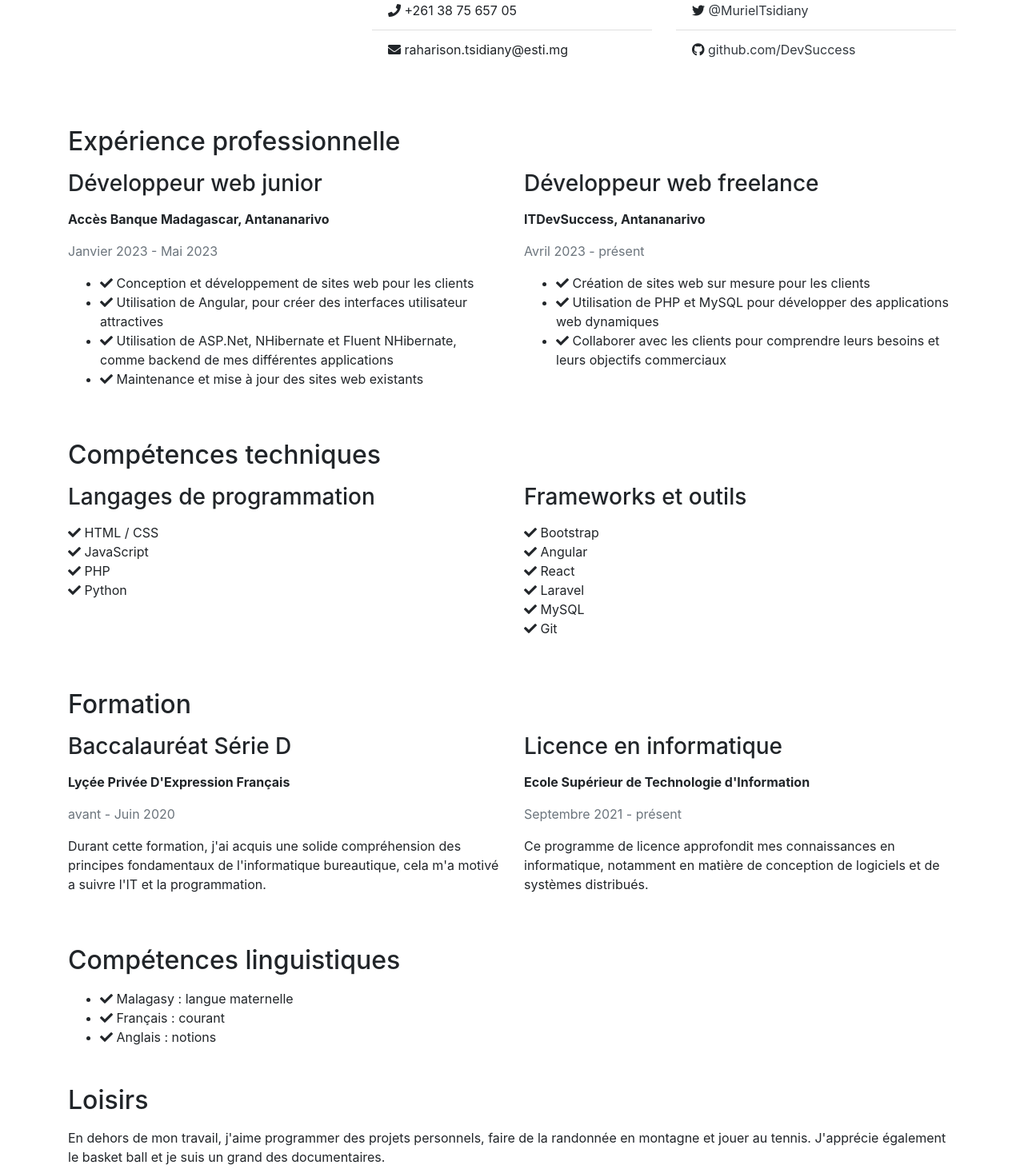
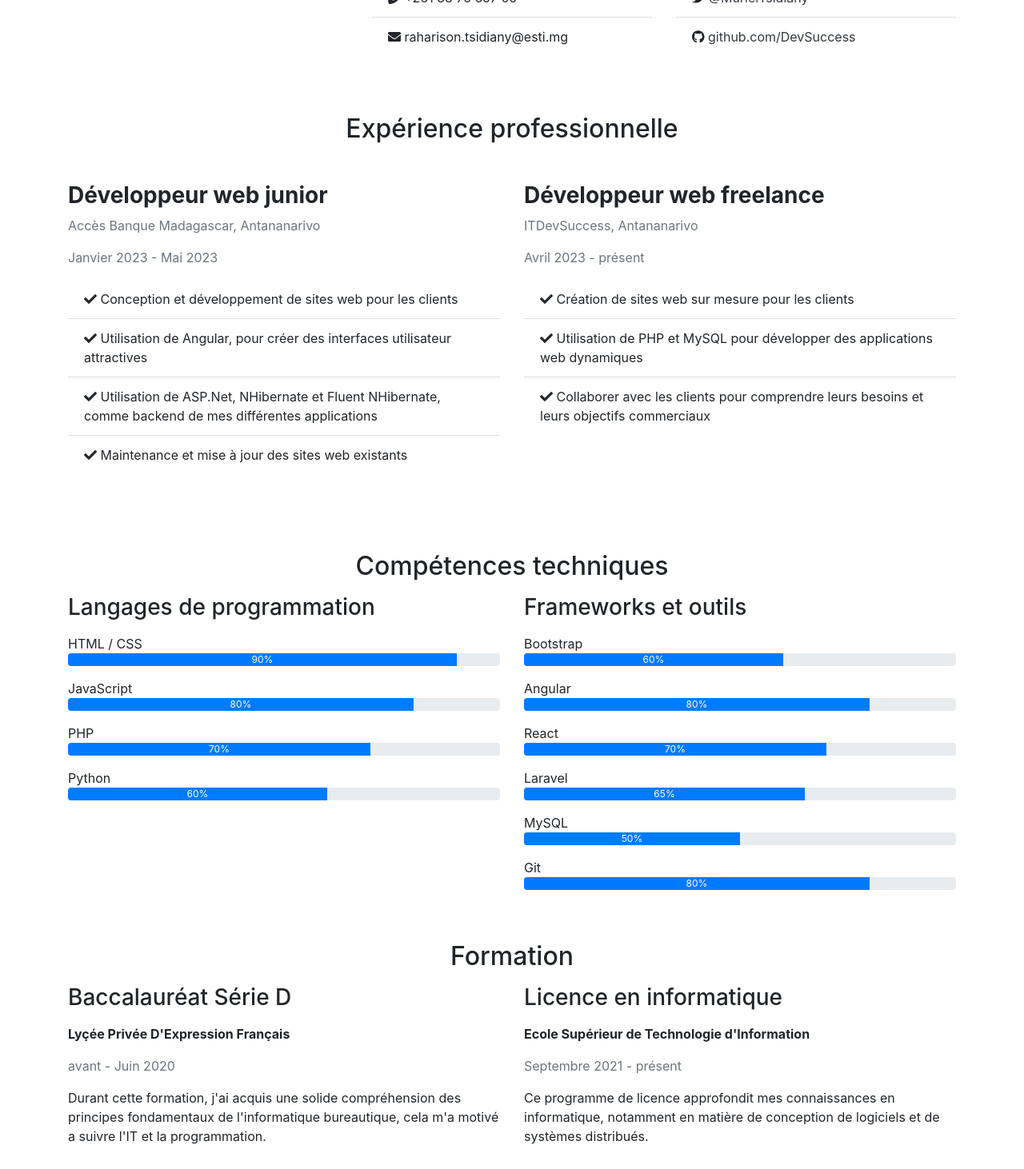
Before and after one commit to Group-ITDevSuccess/devsuccess.github.io, a plain HTML site: page CV/Web/index.html in a window 1280 px wide. Shown: the part 461-1923 px from the top of the page at 80% size. Drawn offline with nearby package versions, Linux system fonts and the light colour scheme.

Commit message:
Enregistrement de CV

```diff
--- a/CV/Web/index.html
+++ b/CV/Web/index.html
@@ -13,10 +13,7 @@
   <header class="bg-primary text-white text-center py-5">
     <div class="container">
       <div class="row">
-            <div class="col-md-4">
-                <img src="./img/banniere.png" alt="Logo ITDevSuccess" class="img-fluid">
-            </div>
-            <div class="col-md-8">
+        <div class="col-md-12">
           <h1 class="display-4 mb-3">Mon CV de développeur</h1>
           <p class="lead">Je suis un développeur passionné et motivé</p>
         </div>
@@ -27,26 +24,48 @@
   <section class="container my-5">
     <div class="row justify-content-center">
       <div class="col-md-4 text-center mb-3">
-      <img src="./img/untitled.png" alt="Image de profil" class="img-fluid rounded-circle" style="max-width: 200px;">
+        <img src="./img/untitled.png" alt="Image de profil" class="img-fluid rounded-circle" style="max-width: 200px" />
       </div>
       <div class="col-md-8">
+        <h2 class="fw-bold mb-4 text-center">Information personnels</h2>
         <div class="row mb-4">
           <div class="col-md-6">
-          <h2 class="fw-bold mb-4">A Propos</h2>
             <ul class="list-group list-group-flush">
-            <li class="list-group-item"><i class="fas fa-user me-2"></i> TSIDIANY Raharison Muriel</li>
-            <li class="list-group-item"><i class="fas fa-map-marker-alt me-2"></i> III F 25 Bis Antohomadinika Avaratra</li>
-            <li class="list-group-item"><i class="fas fa-phone me-2"></i> +261 38 75 657 05</li>
-            <li class="list-group-item"><i class="fas fa-envelope me-2"></i> raharison.tsidiany@esti.mg</li>
+              <li class="list-group-item">
+                <i class="fas fa-user me-2"></i> TSIDIANY Raharison Muriel
+              </li>
+              <li class="list-group-item">
+                <i class="fas fa-map-marker-alt me-2"></i> III F 25 Bis
+                Antohomadinika Avaratra
+              </li>
+              <li class="list-group-item">
+                <i class="fas fa-phone me-2"></i> +261 38 75 657 05
+              </li>
+              <li class="list-group-item">
+                <i class="fas fa-envelope me-2"></i>
+                raharison.tsidiany@esti.mg
+              </li>
             </ul>
           </div>
           <div class="col-md-6">
-          <h2 class="fw-bold mb-4">Réseau Social</h2>
             <ul class="list-group list-group-flush">
-            <li class="list-group-item"><i class="fas fa-globe me-2"></i> <a href="#" class="text-decoration-none text-dark">www.johndoe.com</a></li>
-            <li class="list-group-item"><i class="fab fa-linkedin-in me-2"></i> <a href="https://www.linkedin.com/in/raharison-muriel-tsidiany-1948a0249/" class="text-decoration-none text-dark">Raharison Muriel TSIDIANY</a></li>
-            <li class="list-group-item"><i class="fab fa-twitter me-2"></i> <a href="#" class="text-decoration-none text-dark">@MurielTsidiany</a></li>
-            <li class="list-group-item"><i class="fab fa-github me-2"></i> <a href="https://github.com/DevSuccess" class="text-decoration-none text-dark">github.com/DevSuccess</a></li>
+              <li class="list-group-item">
+                <i class="fas fa-globe me-2"></i>
+                <a href="#" class="text-decoration-none text-dark">www._ _ _ _ _.com</a>
+              </li>
+              <li class="list-group-item">
+                <i class="fab fa-linkedin-in me-2"></i>
+                <a href="https://www.linkedin.com/in/raharison-muriel-tsidiany-1948a0249/"
+                  class="text-decoration-none text-dark">Raharison Muriel TSIDIANY</a>
+              </li>
+              <li class="list-group-item">
+                <i class="fab fa-twitter me-2"></i>
+                <a href="#" class="text-decoration-none text-dark">@MurielTsidiany</a>
+              </li>
+              <li class="list-group-item">
+                <i class="fab fa-github me-2"></i>
+                <a href="https://github.com/DevSuccess" class="text-decoration-none text-dark">github.com/DevSuccess</a>
+              </li>
             </ul>
           </div>
         </div>
@@ -56,83 +75,143 @@
 
   <!-- Expérience professionnelle -->
   <section class="container my-5">
-    <h2 class="mb-3">Expérience professionnelle</h2>
     <div class="row">
-      <div class="col-md-6">
-        <h3 class="mb-3">Développeur web junior</h3>
-        <p class="font-weight-bold">Accès Banque Madagascar, Antananarivo</p>
+      <div class="col-md-12">
+        <h2 class="text-center mb-5">Expérience professionnelle</h2>
+      </div>
+    </div>
+
+    <div class="row">
+      <div class="col-md-6 mb-5">
+        <h3 class="font-weight-bold">Développeur web junior</h3>
+        <p class="text-muted">Accès Banque Madagascar, Antananarivo</p>
         <p class="text-muted">Janvier 2023 - Mai 2023</p>
-        <ul>
-          <li>
-            <i class="fa fa-check"></i> Conception et développement de sites
-            web pour les clients
+        <ul class="list-group list-group-flush">
+          <li class="list-group-item">
+            <i class="fa fa-check me-2"></i> Conception et développement de sites web pour les clients
           </li>
-          <li>
-            <i class="fa fa-check"></i> Utilisation de Angular,
-            pour créer des interfaces utilisateur attractives
+          <li class="list-group-item">
+            <i class="fa fa-check me-2"></i> Utilisation de Angular, pour créer des interfaces utilisateur attractives
           </li>
-          <li>
-            <i class="fa fa-check"></i> Utilisation de ASP.Net, NHibernate et Fluent NHibernate,
-            comme backend de mes différentes applications
+          <li class="list-group-item">
+            <i class="fa fa-check me-2"></i> Utilisation de ASP.Net, NHibernate et Fluent NHibernate, comme backend de
+            mes différentes applications
           </li>
-          <li>
-            <i class="fa fa-check"></i> Maintenance et mise à jour des sites
-            web existants
+          <li class="list-group-item">
+            <i class="fa fa-check me-2"></i> Maintenance et mise à jour des sites web existants
           </li>
         </ul>
       </div>
-      <div class="col-md-6">
-        <h3 class="mb-3">Développeur web freelance</h3>
-        <p class="font-weight-bold">ITDevSuccess, Antananarivo</p>
+      <div class="col-md-6 mb-5">
+        <h3 class="font-weight-bold">Développeur web freelance</h3>
+        <p class="text-muted">ITDevSuccess, Antananarivo</p>
         <p class="text-muted">Avril 2023 - présent</p>
-        <ul>
-          <li>
-            <i class="fa fa-check"></i> Création de sites web sur mesure pour
-            les clients
+        <ul class="list-group list-group-flush">
+          <li class="list-group-item">
+            <i class="fa fa-check me-2"></i> Création de sites web sur mesure pour les clients
           </li>
-          <li>
-            <i class="fa fa-check"></i> Utilisation de PHP et MySQL pour
-            développer des applications web dynamiques
+          <li class="list-group-item">
+            <i class="fa fa-check me-2"></i> Utilisation de PHP et MySQL pour développer des applications web dynamiques
           </li>
-          <li>
-            <i class="fa fa-check"></i> Collaborer avec les clients pour
-            comprendre leurs besoins et leurs objectifs commerciaux
+          <li class="list-group-item">
+            <i class="fa fa-check me-2"></i> Collaborer avec les clients pour comprendre leurs besoins et leurs
+            objectifs commerciaux
           </li>
         </ul>
       </div>
     </div>
   </section>
 
+
   <!-- Compétences techniques -->
   <section class="container my-5">
-    <h2 class="mb-3">Compétences techniques</h2>
+    <h2 class="text-center mb-3">Compétences techniques</h2>
     <div class="row">
       <div class="col-md-6">
         <h3 class="mb-3">Langages de programmation</h3>
         <ul class="list-unstyled">
-          <li><i class="fa fa-check"></i> HTML / CSS</li>
-          <li><i class="fa fa-check"></i> JavaScript</li>
-          <li><i class="fa fa-check"></i> PHP</li>
-          <li><i class="fa fa-check"></i> Python</li>
+          <li class="mb-3">
+            <span class="fw-bold">HTML / CSS</span>
+            <div class="progress">
+              <div class="progress-bar bg-primary" role="progressbar" style="width: 90%;" aria-valuenow="90"
+                aria-valuemin="0" aria-valuemax="100">90%</div>
+            </div>
+          </li>
+          <li class="mb-3">
+            <span class="fw-bold">JavaScript</span>
+            <div class="progress">
+              <div class="progress-bar bg-primary" role="progressbar" style="width: 80%;" aria-valuenow="80"
+                aria-valuemin="0" aria-valuemax="100">80%</div>
+            </div>
+          </li>
+          <li class="mb-3">
+            <span class="fw-bold">PHP</span>
+            <div class="progress">
+              <div class="progress-bar bg-primary" role="progressbar" style="width: 70%;" aria-valuenow="70"
+                aria-valuemin="0" aria-valuemax="100">70%</div>
+            </div>
+          </li>
+          <li class="mb-3">
+            <span class="fw-bold">Python</span>
+            <div class="progress">
+              <div class="progress-bar bg-primary" role="progressbar" style="width: 60%;" aria-valuenow="60"
+                aria-valuemin="0" aria-valuemax="100">60%</div>
+            </div>
+          </li>
         </ul>
       </div>
       <div class="col-md-6">
         <h3 class="mb-3">Frameworks et outils</h3>
         <ul class="list-unstyled">
-          <li><i class="fa fa-check"></i> Bootstrap</li>
-          <li><i class="fa fa-check"></i> Angular</li>
-          <li><i class="fa fa-check"></i> React</li>
-          <li><i class="fa fa-check"></i> Laravel</li>
-          <li><i class="fa fa-check"></i> MySQL</li>
-          <li><i class="fa fa-check"></i> Git</li>
+          <li class="mb-3">
+            <span class="fw-bold">Bootstrap</span>
+            <div class="progress">
+              <div class="progress-bar bg-primary" role="progressbar" style="width: 60%;" aria-valuenow="60"
+                aria-valuemin="0" aria-valuemax="100">60%</div>
+            </div>
+          </li>
+          <li class="mb-3">
+            <span class="fw-bold">Angular</span>
+            <div class="progress">
+              <div class="progress-bar bg-primary" role="progressbar" style="width: 80%;" aria-valuenow="80"
+                aria-valuemin="0" aria-valuemax="100">80%</div>
+            </div>
+          </li>
+          <li class="mb-3">
+            <span class="fw-bold">React</span>
+            <div class="progress">
+              <div class="progress-bar bg-primary" role="progressbar" style="width: 70%;" aria-valuenow="70"
+                aria-valuemin="0" aria-valuemax="100">70%</div>
+            </div>
+          </li>
+          <li class="mb-3">
+            <span class="fw-bold">Laravel</span>
+            <div class="progress">
+              <div class="progress-bar bg-primary" role="progressbar" style="width: 65%;" aria-valuenow="65"
+                aria-valuemin="0" aria-valuemax="100">65%</div>
+            </div>
+          </li>
+          <li class="mb-3">
+            <span class="fw-bold">MySQL</span>
+            <div class="progress">
+              <div class="progress-bar bg-primary" role="progressbar" style="width: 50%;" aria-valuenow="50"
+                aria-valuemin="0" aria-valuemax="100">50%</div>
+            </div>
+          </li>
+          <li class="mb-3">
+            <span class="fw-bold">Git</span>
+            <div class="progress">
+              <div class="progress-bar bg-primary" role="progressbar" style="width: 80%;" aria-valuenow="80"
+                aria-valuemin="0" aria-valuemax="100">80%</div>
+            </div>
+          </li>
         </ul>
       </div>
     </div>
   </section>
-
   <!-- Formation -->
   <section class="container my-5">
-    <h2 class="mb-3">Formation</h2>
+    <h2 class="text-center mb-3">Formation</h2>
     <div class="row">
       <div class="col-md-6">
         <h3 class="mb-3">Baccalauréat Série D</h3>
@@ -140,12 +219,15 @@
         <p class="text-muted">avant - Juin 2020</p>
         <p>
           Durant cette formation, j'ai acquis une solide compréhension des
-          principes fondamentaux de l'informatique bureautique, cela m'a motivé a suivre l'IT et la programmation.
+          principes fondamentaux de l'informatique bureautique, cela m'a
+          motivé a suivre l'IT et la programmation.
         </p>
       </div>
       <div class="col-md-6">
         <h3 class="mb-3">Licence en informatique</h3>
-        <p class="font-weight-bold">Ecole Supérieur de Technologie d'Information </p>
+        <p class="font-weight-bold">
+          Ecole Supérieur de Technologie d'Information
+        </p>
         <p class="text-muted">Septembre 2021 - présent</p>
         <p>
           Ce programme de licence approfondit mes connaissances en
@@ -159,10 +241,19 @@
   <!-- Compétences linguistiques -->
   <section class="container my-5">
     <h2 class="mb-3">Compétences linguistiques</h2>
-    <ul>
-      <li><i class="fa fa-check"></i> Malagasy : langue maternelle</li>
-      <li><i class="fa fa-check"></i> Français : courant</li>
-      <li><i class="fa fa-check"></i> Anglais : notions</li>
+    <ul class="list-unstyled">
+      <li class="mb-3">
+        <img src="https://flagcdn.com/32x24/mg.png" alt="drapeau malgache">
+        <span class="fw-bold mx-2">Malagasy :</span> langue maternelle
+      </li>
+      <li class="mb-3">
+        <img src="https://flagcdn.com/32x24/fr.png" alt="drapeau français">
+        <span class="fw-bold mx-2">Français :</span> courant
+      </li>
+      <li class="mb-3">
+        <img src="https://flagcdn.com/32x24/gb.png" alt="drapeau anglais">
+        <span class="fw-bold mx-2">Anglais :</span> notions
+      </li>
     </ul>
   </section>
 
@@ -176,6 +267,30 @@
     </p>
   </section>
 
+  <footer class="bg-dark text-white py-3">
+    <div class="container">
+        <div class="row align-items-center">
+            <div class="col-md-6 mb-3 mb-md-0">
+                <img src="./img/banniere.png" alt="ITDevSuccess Bannière" class="img-fluid me-3" width="200">
+            </div>
+            <div class="col-md-6 text-end">
+                <p class="mb-2"><i class="fas fa-map-marker-alt me-2"></i> III F 25 Bis Antohomadinika, Antananarivo, Madagascar</p>
+                <p class="mb-2"><i class="fas fa-phone-alt me-2"></i> +261 38 756 5705</p>
+                <p class="mb-2"><i class="fas fa-envelope me-2"></i> raharison.tsidiany@esti.mg</p>
+            </div>
+        </div>
+        <div class="row mt-3">
+            <div class="col-12 text-center">
+                <p class="mb-0">&copy; 2023 ITDevSuccess. Tous droits réservés.</p>
+            </div>
+        </div>
+    </div>
+</footer>
+
+
+
+
+
   <!-- Fin de la page -->
 </body>
 
```
Lines whose indentation alone changed are shown as unchanged.
